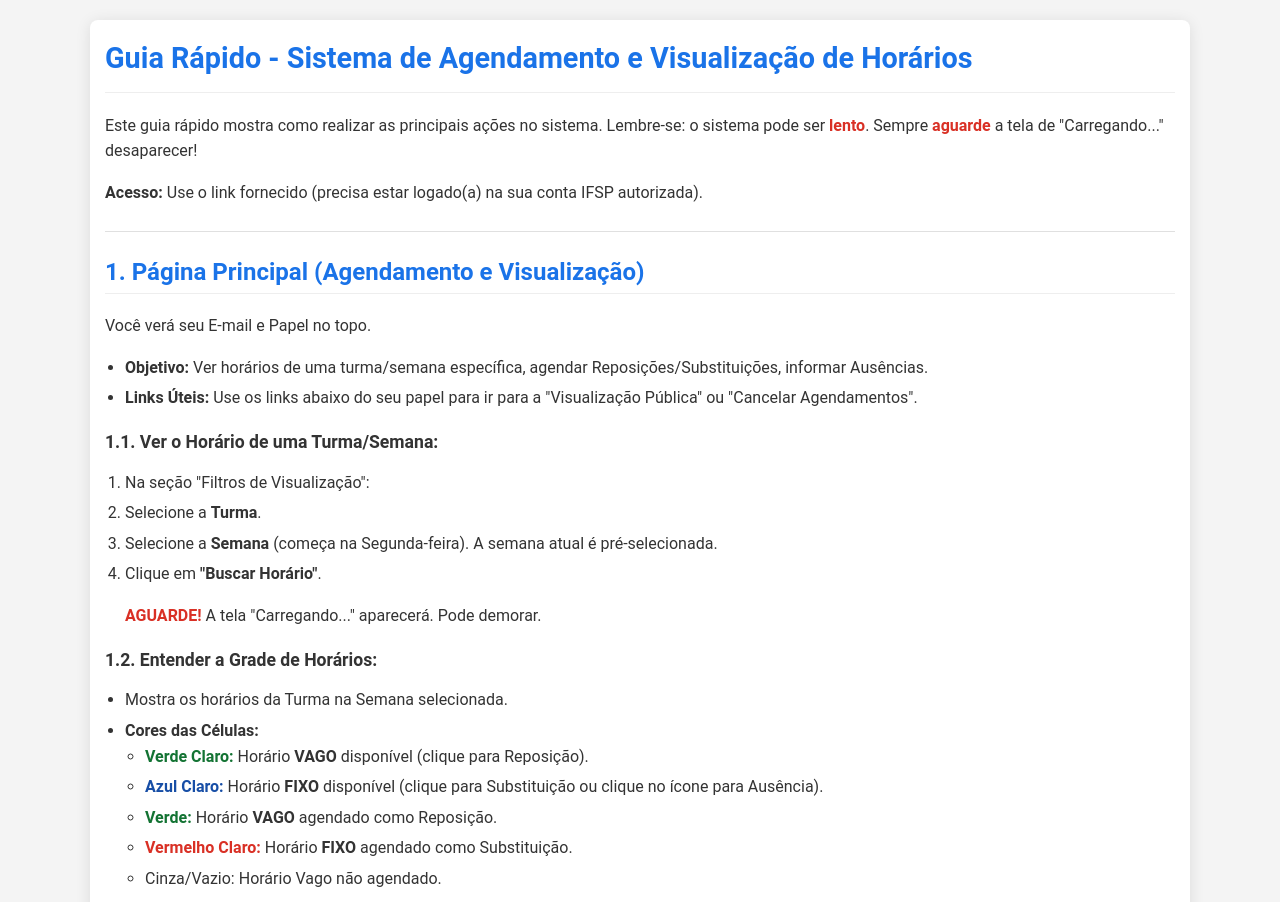
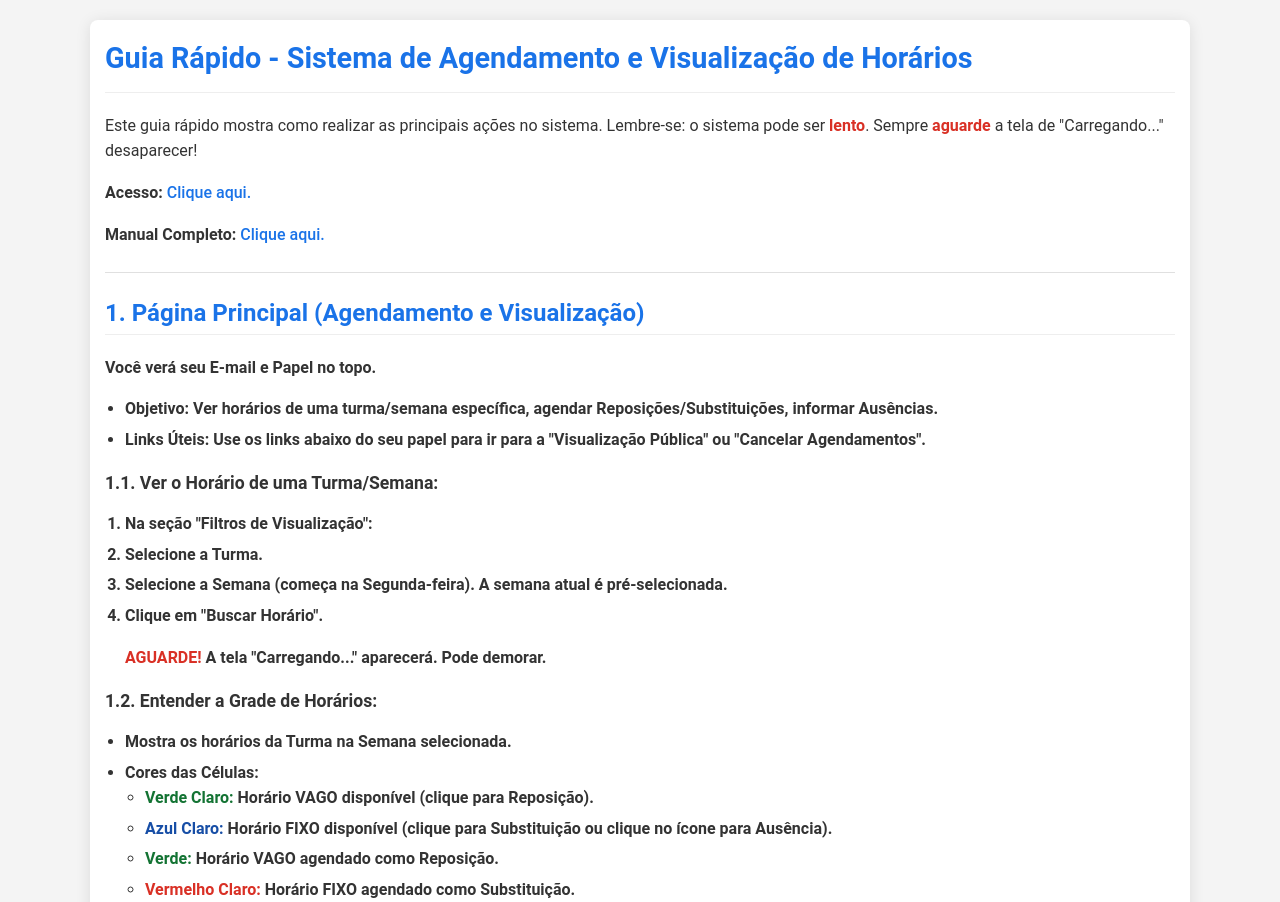
Before and after one commit to MateusGPe/agendamento, a website: page quickguide.html in a window 1280 px wide. Shown: the top 902 px of the page. Drawn offline with Linux system fonts and the light colour scheme.

Commit message:
docs: update manual and quick guide HTML files
Refined the content and structure of `manual.html` and `quickguide.html` to improve clarity and usability.

```diff
--- a/quickguide.html
+++ b/quickguide.html
@@ -738,8 +738,8 @@
 
         <p>Este guia rápido mostra como realizar as principais ações no sistema. Lembre-se: o sistema pode ser <strong class="attention">lento</strong>. Sempre <strong class="attention">aguarde</strong> a tela de "Carregando..." desaparecer!</p>
 
-        <p><strong>Acesso:</strong> Use o link fornecido (precisa estar logado(a) na sua conta IFSP autorizada).</p>
-
+        <p><strong>Acesso:</strong> <a href="/agendamento">Clique aqui.</a></p>
+        <p><strong>Manual Completo: <a href="/agendamento/manual.html">Clique aqui.</a></p>
         <hr>
 
         <h2>1. Página Principal (Agendamento e Visualização)</h2>
```
Also changed, not shown: manual.html (+1 -1 lines).
